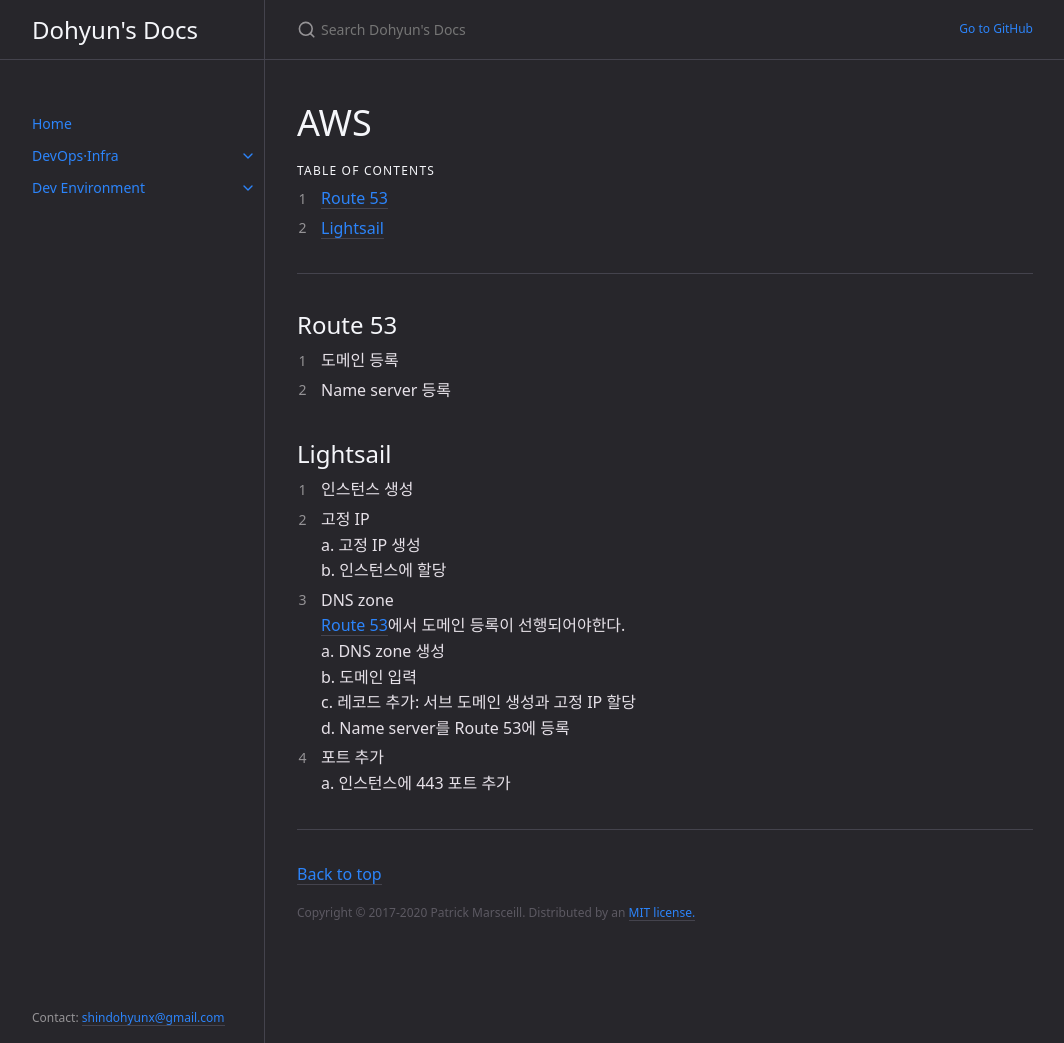
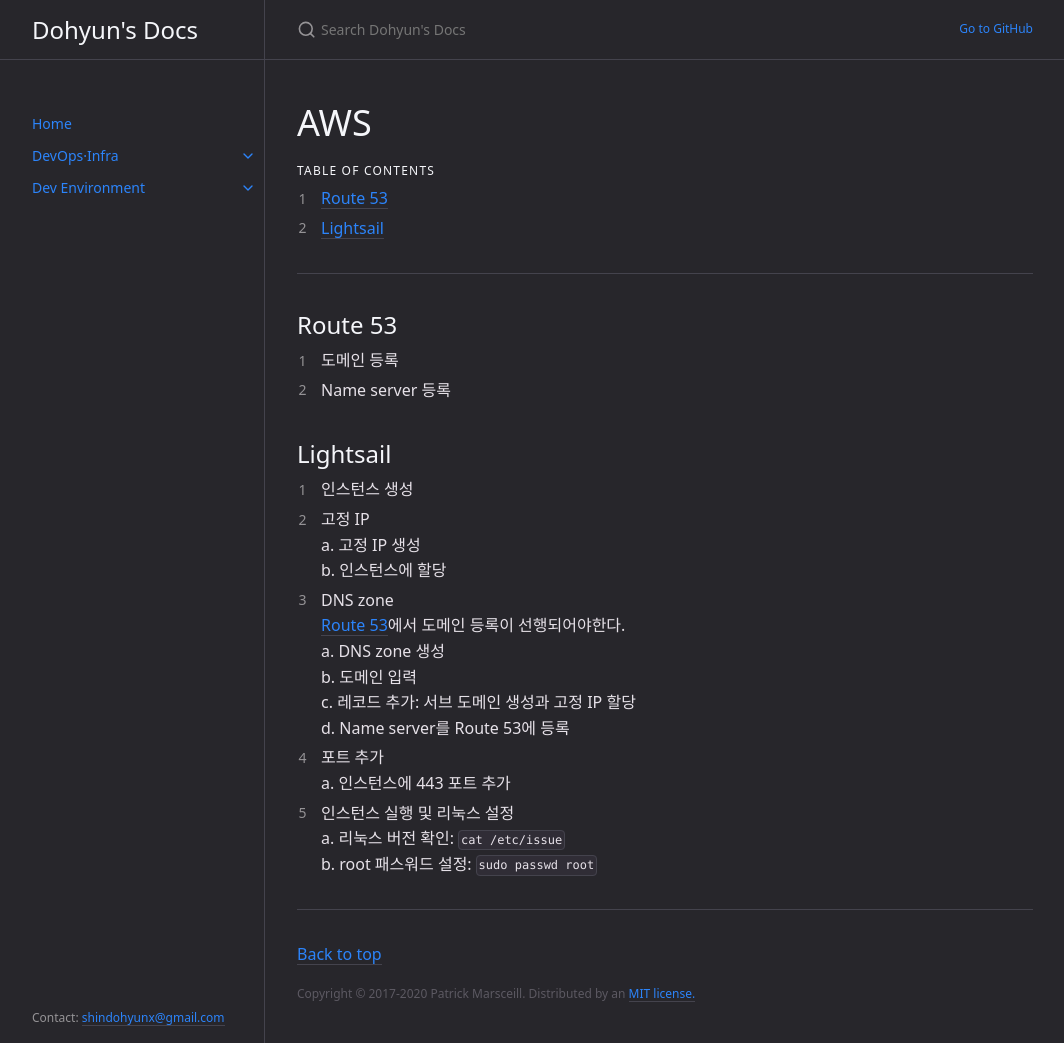
Before and after one commit to shindohyun/shindohyun.github.io, a Jekyll site: the page built from docs/devops-infra/aws.md, in a window 1280 px wide and 1043 px high. Shown: the whole window, without its empty margins (107-1171 px from the left). Built offline with Jekyll 4.4.1, drawn with Linux system fonts in a browser that asks for light colours.

Commit message:
[추가] aws 리눅스 설정

```diff
--- a/docs/devops-infra/aws.md
+++ b/docs/devops-infra/aws.md
@@ -28,11 +28,14 @@
 2. 고정 IP
   a. 고정 IP 생성
   b. 인스턴스에 할당
-4. DNS zone
-[Route 53](#route-53)에서 도메인 등록이 선행되어야한다.
+3. DNS zone
+  [Route 53](#route-53)에서 도메인 등록이 선행되어야한다.
   a. DNS zone 생성
   b. 도메인 입력
   c. 레코드 추가: 서브 도메인 생성과 고정 IP 할당
   d. Name server를 Route 53에 등록
-5. 포트 추가
+4. 포트 추가
   a. 인스턴스에 443 포트 추가
+5. 인스턴스 실행 및 리눅스 설정
+  a. 리눅스 버전 확인: `cat /etc/issue`
+  b. root 패스워드 설정: `sudo passwd root`
```
